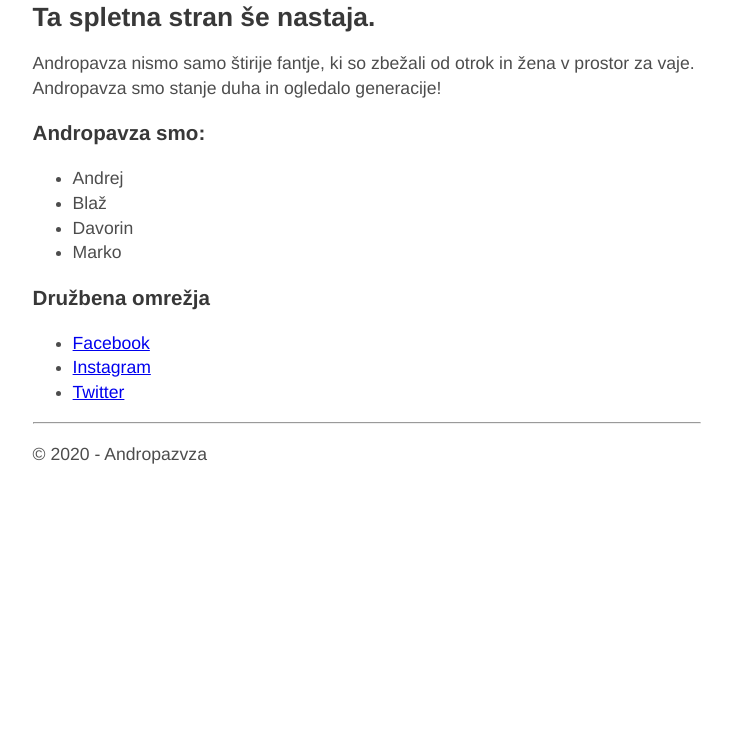
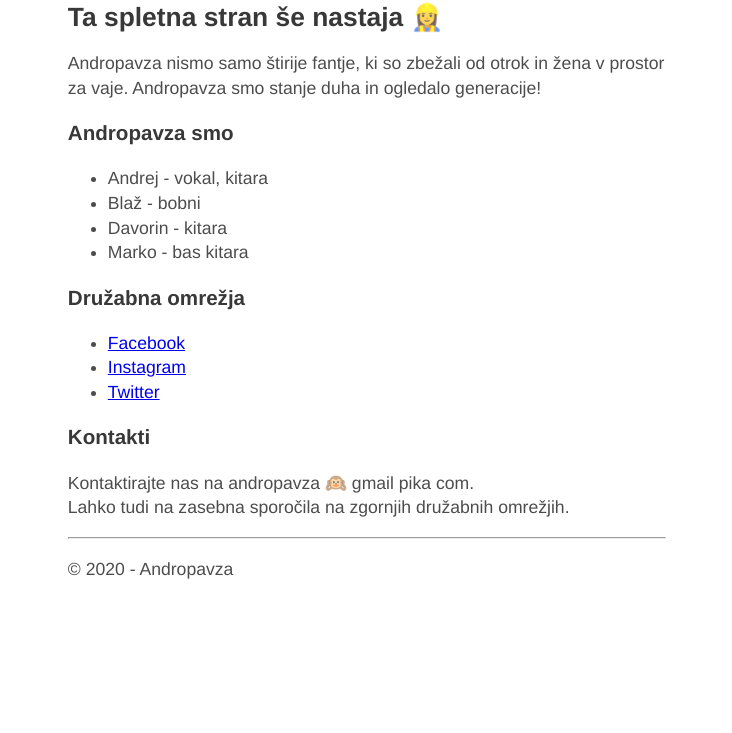
Before and after one commit to andropavza/andropavza.github.io, a plain HTML site: page _site/index.html in a window 1280 px wide. Shown: the part 67-800 px from the top of the page, without its empty margins (273-1005 px from the left). Drawn offline with Linux system fonts and the light colour scheme.

Commit message:
Style na 32 em

```diff
--- a/_site/index.html
+++ b/_site/index.html
@@ -6,9 +6,9 @@
 	<meta name="author" content="@andropavza">
 	<meta name="description" content="" />
 	<meta property="og:url" content="http://localhost:4000">
-	<meta property="og:title" content="Domača stran - Andropavza">
+	<meta property="og:title" content="Andropavza.si - domača stran (tuje nimamo)">
 	<meta property="og:description" content="" />
-  <title>Domača stran - Andropavza - </title>
+  <title>Andropavza.si - domača stran (tuje nimamo) - </title>
   <!-- Google font-->
   <!-- CSS -->
   <link rel="stylesheet" href="/style.css">
@@ -17,20 +17,20 @@
 <body>
 
 <h1>Andropavza</h1>
-<h2 id="ta-spletna-stran-še-nastaja">Ta spletna stran še nastaja.</h2>
+<h2 id="ta-spletna-stran-še-nastaja-️">Ta spletna stran še nastaja 👷‍♀️</h2>
 
 <p>Andropavza nismo samo štirije fantje, ki so zbežali od otrok in žena v prostor za vaje. Andropavza smo stanje duha in ogledalo generacije!</p>
 
-<h3 id="andropavza-smo">Andropavza smo:</h3>
+<h3 id="andropavza-smo">Andropavza smo</h3>
 
 <ul>
-  <li>Andrej</li>
-  <li>Blaž</li>
-  <li>Davorin</li>
-  <li>Marko</li>
+  <li>Andrej - vokal, kitara</li>
+  <li>Blaž - bobni</li>
+  <li>Davorin - kitara</li>
+  <li>Marko - bas kitara</li>
 </ul>
 
-<h3 id="družbena-omrežja">Družbena omrežja</h3>
+<h3 id="družabna-omrežja">Družabna omrežja</h3>
 
 <ul>
   <li><a href="https://www.facebook.com/andropavza/">Facebook</a></li>
@@ -38,9 +38,14 @@
   <li><a href="https://twitter.com/andropavza/">Twitter</a></li>
 </ul>
 
+<h3 id="kontakti">Kontakti</h3>
+
+<p>Kontaktirajte nas na andropavza 🙉 gmail pika com. <br />
+Lahko tudi na zasebna sporočila na zgornjih družabnih omrežjih.</p>
+
 <footer class="footer">
   <hr />
-  <p>&copy; <time datetime="2020-01-10T20:40:49+01:00">2020</time> - Andropazvza</p>
+  <p>&copy; <time datetime="2020-01-10T23:35:26+01:00">2020</time> - Andropavza</p>
 </footer>
 </body>
 </html>
--- a/_site/style.css
+++ b/_site/style.css
@@ -4,7 +4,7 @@ body {
 	color: rgba(0,0,0, 0.7);
 	font-size: 1.1em;
 	line-height: 1.4em;
-	max-width: 38em;
+	max-width: 34em;
 	margin: auto;
 	padding: 0 4%;
 	font-weight: 300;
--- a/style.css
+++ b/style.css
@@ -4,7 +4,7 @@ body {
 	color: rgba(0,0,0, 0.7);
 	font-size: 1.1em;
 	line-height: 1.4em;
-	max-width: 38em;
+	max-width: 34em;
 	margin: auto;
 	padding: 0 4%;
 	font-weight: 300;
```
Also changed, not shown: 2 other files.
